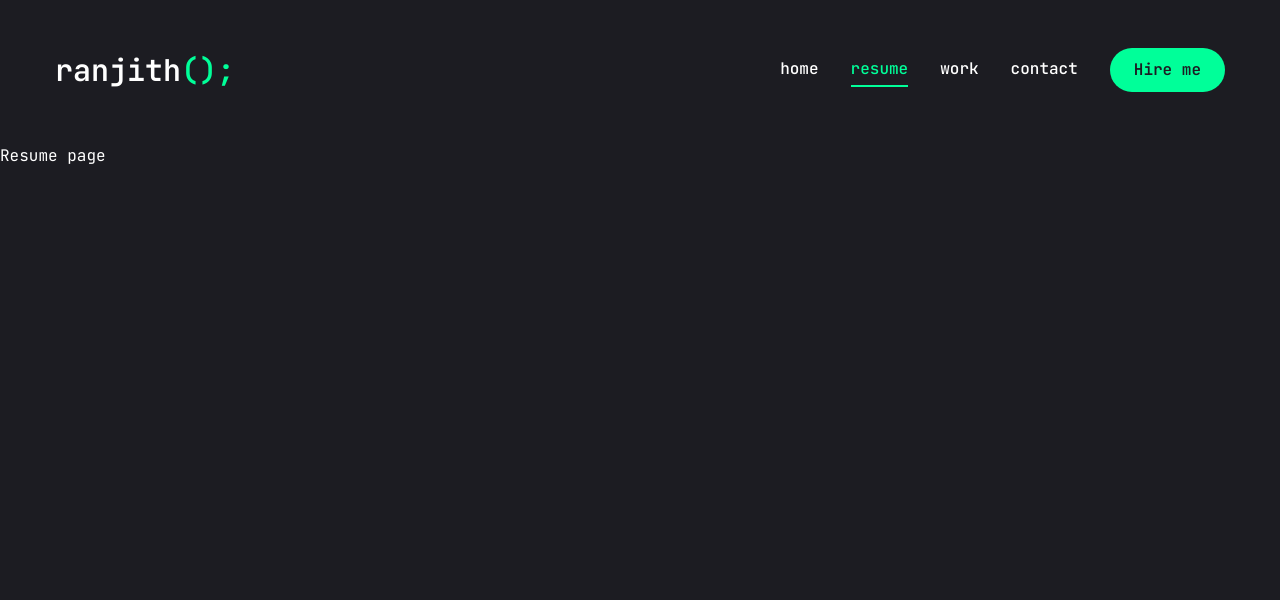
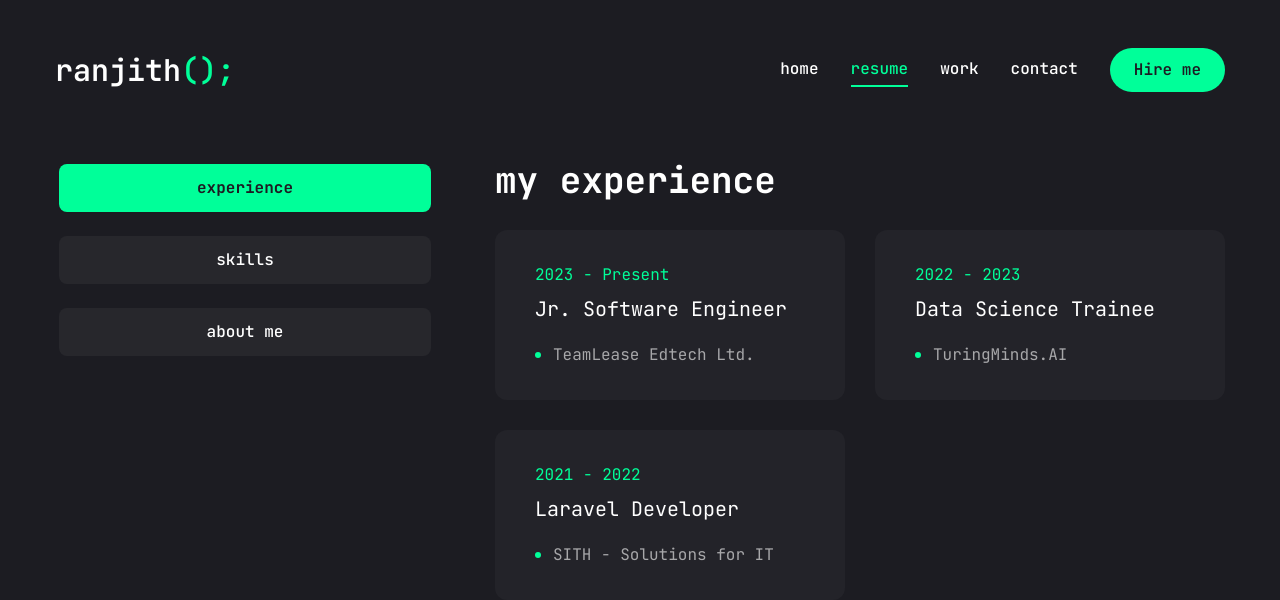
Before and after one commit to ranjith-acharya/portfolio, a Next.js app: page /resume in a window 1280 px wide. Shown: the top 600 px of the page. Built offline with nearby package versions, Linux system fonts and the light colour scheme.

Commit message:
Resume Component View Page

```diff
--- a/app/resume/page.jsx
+++ b/app/resume/page.jsx
@@ -1,7 +1,169 @@
+"use client"
+import { FaHtml5, FaCss3, FaJs, FaDatabase, FaFigma, FaLaravel, FaPhp } from "react-icons/fa"
+import { SiTailwindcss, SiNextdotjs, SiBootstrap } from 'react-icons/si'
+
+const about = {
+  title: "about me",
+  description: "Lorem ipsum dolor sit amet, consectetur adipiscing elit. Phasellus condimentum, vitae facilisis orci risus id nisi.",
+  info: [
+    {
+      fieldName: "Name",
+      fieldValue: "Ranjith",
+    },
+    {
+      fieldName: "Phone",
+      fieldValue: "(+91) 99301 16450",
+    },
+    {
+      fieldName: "Experience",
+      fieldValue: "2.1 Years",
+    },
+    {
+      fieldName: "Nationality",
+      fieldValue: "Indian",
+    },
+    {
+      fieldName: "Email",
+      fieldValue: "ranjithacharya997@gmail.com",
+    },
+  ]
+};
+
+const experience = {
+  icon: '/assets/resume/badges.svg',
+  title: 'my experience',
+  description: "Lorem ipsum dolor sit amet, consectetur adipiscing elit. Phasellus condimentum, vitae facilisis orci risus id nisi.",
+  items: [
+    {
+      company: "TeamLease Edtech Ltd.",
+      position: "Jr. Software Engineer",
+      duration: "2023 - Present",
+    },
+    {
+      company: "TuringMinds.AI",
+      position: "Data Science Trainee",
+      duration: "2022 - 2023",
+    },
+    {
+      company: "SITH - Solutions for IT",
+      position: "Laravel Developer",
+      duration: "2021 - 2022",
+    },
+  ]
+}
+
+const skills = {
+  title: 'my Skills',
+  description: "Lorem ipsum dolor sit amet, consectetur adipiscing elit. Phasellus condimentum, vitae facilisis orci risus id nisi.",
+  skillList: [
+    {
+      icon: <FaHtml5 />,
+      name: "html 5",
+    },
+    {
+      icon: <FaCss3 />,
+      name: "css 3",
+    },
+    {
+      icon: <FaJs />,
+      name: "javascript",
+    },
+    {
+      icon: <FaDatabase />,
+      name: "mysql, postgresql",
+    },
+    {
+      icon: <FaPhp />,
+      name: "php",
+    },
+    {
+      icon: <FaLaravel />,
+      name: "laravel",
+    },
+    {
+      icon: <SiBootstrap />,
+      name: "bootstrap 5",
+    },
+    {
+      icon: <SiTailwindcss />,
+      name: "tailwind.css",
+    },
+    {
+      icon: <SiNextdotjs />,
+      name: "next.js",
+    },
+    {
+      icon: <FaFigma />,
+      name: "figma",
+    },
+  ]
+}
+
+import { Tabs, TabsContent, TabsList, TabsTrigger } from '@/components/ui/tabs'
+import { Tooltip, TooltipContent, TooltipProvider, TooltipTrigger } from '@/components/ui/tooltip'
+import { ScrollArea } from '@/components/ui/scroll-area'
+import { motion } from "framer-motion";
+
 const Resume = () => {
-  return <div>
-    Resume page
-  </div>
+  return <motion.div
+          initial={{ opacity: 0 }}
+          animate={{
+            opacity: 1,
+            transition:{
+                delay: 2.4, duration: 0.4, ease: "easeIn"
+            },
+          }}
+
+          className="min-h-[55vh] flex items-center justify-center mt-5 py-12 lg:py-0"
+        >
+        <div className="container mx-auto">
+          <Tabs
+            defaultValue="experience"
+            className="flex flex-col lg:flex-row gap-[60px]"
+          >
+            <TabsList className="flex flex-col w-full max-w-[380px] mx-auto lg:mx-0 gap-6">
+              <TabsTrigger value="experience">experience</TabsTrigger>
+              <TabsTrigger value="skills">skills</TabsTrigger>
+              <TabsTrigger value="about">about me</TabsTrigger>
+            </TabsList>
+
+            <div className="min-h-[70vh] w-full">
+              <TabsContent value="experience" className="w-full">
+                <div className="flex flex-col gap-[30px] text-center xl:text-left">
+                  <h3 className="text-4xl font-bold">{experience.title}</h3>
+                  {/* <p className="max-w-[600px] text-white/60 mx-auto xl:mx-0">{experience.description}</p> */}
+                  <ScrollArea className="h-[400px]">
+                    <ul className="grid grid-cols-1 lg:grid-cols-2 gap-[30px]">
+                      {experience.items.map((item, index) => {
+                        return <li key={index} className="bg-[#232329] h-[170px] py-6 px-10 rounded-xl flex flex-col justify-center items-center lg:items-start gap-1">
+                          <span className="text-accent">{item.duration}</span>
+                          <h3 className="text-xl max-w-[260px] min-h-[40px] text-center lg:text-left ">{item.position}</h3>
+                          <div className="flex items-center gap-3">
+                            <span className="w-[6px] h-[6px] rounded-full bg-accent"></span>
+                            <p className="text-white/60">{item.company}</p>
+                          </div>
+                        </li>
+                      })}
+                    </ul>
+                  </ScrollArea>
+                </div>
+              </TabsContent>
+              <TabsContent value="skills" className="w-full">
+                <div className="flex flex-col gap-[30px]">
+                  <div>
+                    <h3>{skills.title}</h3>
+                    <p>{skills.description}</p>
+                  </div>
+
+                </div>
+              </TabsContent>
+              <TabsContent value="about" className="w-full">
+                about
+              </TabsContent>
+            </div>
+          </Tabs>
+        </div>
+  </motion.div>
 }
 
 export default Resume
```
